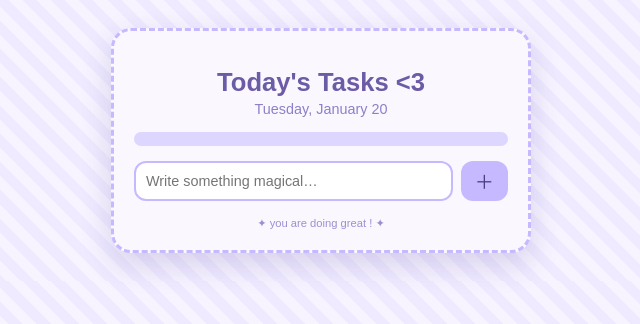
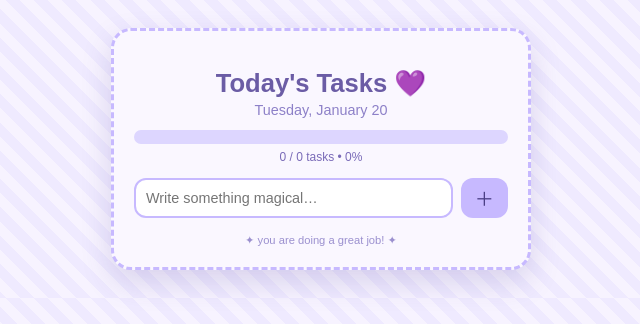
Before and after one commit to hayillaaaa/to-do-list, a plain HTML site: page index.html in a window 1280 px wide. Shown: the whole page, without its empty margins (319-959 px from the left). Drawn offline with Linux system fonts and the light colour scheme.

Commit message:
Update index.html

```diff
--- a/index.html
+++ b/index.html
@@ -3,13 +3,13 @@
 <head>
 <meta charset="UTF-8" />
 <meta name="viewport" content="width=device-width, initial-scale=1.0" />
-<title>To Do List</title>
+<title>to do list !</title>
 
 <style>
   :root {
     --lavender: #c7b9ff;
     --deep-purple: #6b5ca5;
-    --soft-purple: #ede9ff;
+    --soft-purple: #d5ccff;
     --cream: #faf7ff;
     --shadow: rgba(80, 60, 150, 0.18);
   }
@@ -53,7 +53,7 @@
     text-align: center;
     font-size: 0.9rem;
     color: #8d80c8;
-    margin-bottom: 15px;
+    margin-bottom: 12px;
   }
 
   .progress-container {
@@ -61,7 +61,6 @@
     border-radius: 20px;
     overflow: hidden;
     height: 14px;
-    margin-bottom: 15px;
   }
 
   .progress-bar {
@@ -69,6 +68,13 @@
     width: 0%;
     background: linear-gradient(90deg, #b19cff, #d6c9ff);
     transition: width 0.3s ease;
+  }
+
+  .progress-text {
+    text-align: center;
+    font-size: 0.75rem;
+    color: #7a6bb8;
+    margin: 6px 0 14px;
   }
 
   .add-task {
@@ -83,7 +89,6 @@
     border-radius: 12px;
     border: 2px solid #c7b9ff;
     font-size: 0.9rem;
-    background: #fff;
   }
 
   .add-task button {
@@ -142,12 +147,13 @@
 <body>
 
 <div class="notebook">
-  <h1>Today's Tasks <3 </h1>
+  <h1>Today's Tasks 💜</h1>
   <div class="date" id="date"></div>
 
   <div class="progress-container">
     <div class="progress-bar" id="progressBar"></div>
   </div>
+  <div class="progress-text" id="progressText">0 / 0 tasks • 0%</div>
 
   <div class="add-task">
     <input type="text" id="taskInput" placeholder="Write something magical…" />
@@ -156,12 +162,13 @@
 
   <ul id="taskList"></ul>
 
-  <footer>✦ you are doing great ! ✦</footer>
+  <footer>✦ you are doing a great job! ✦</footer>
 </div>
 
 <script>
   const taskList = document.getElementById("taskList");
   const progressBar = document.getElementById("progressBar");
+  const progressText = document.getElementById("progressText");
   const taskInput = document.getElementById("taskInput");
 
   document.getElementById("date").textContent =
@@ -208,8 +215,10 @@
   function updateProgress() {
     const total = taskList.children.length;
     const done = taskList.querySelectorAll(".completed").length;
-    const percent = total === 0 ? 0 : (done / total) * 100;
+    const percent = total === 0 ? 0 : Math.round((done / total) * 100);
+
     progressBar.style.width = percent + "%";
+    progressText.textContent = `${done} / ${total} tasks • ${percent}%`;
   }
 
   loadTasks();
```
